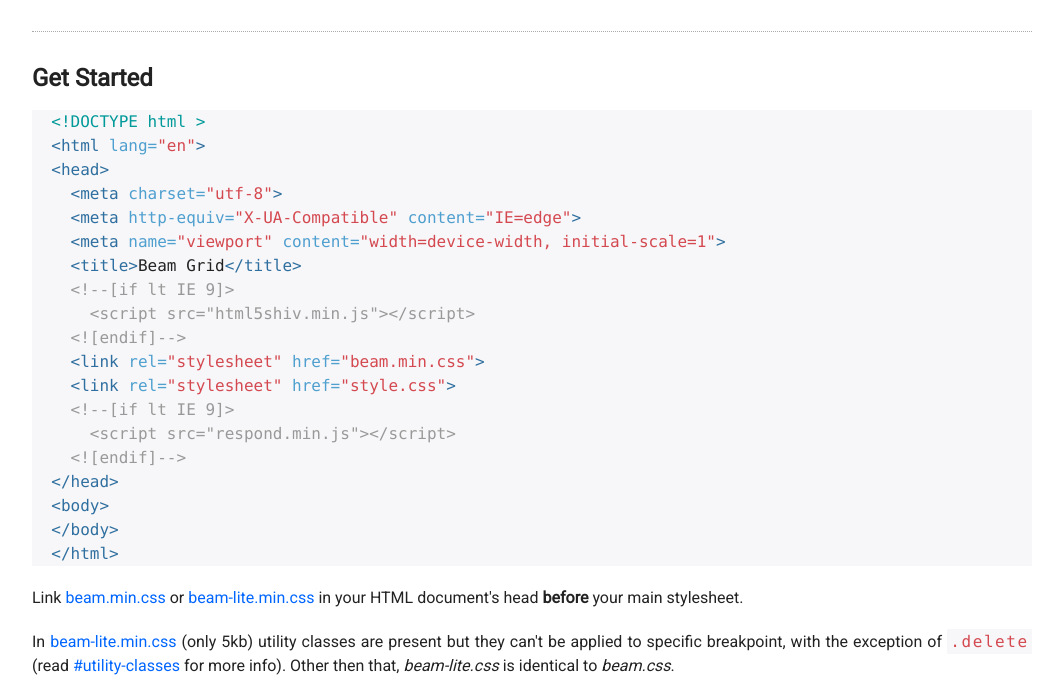
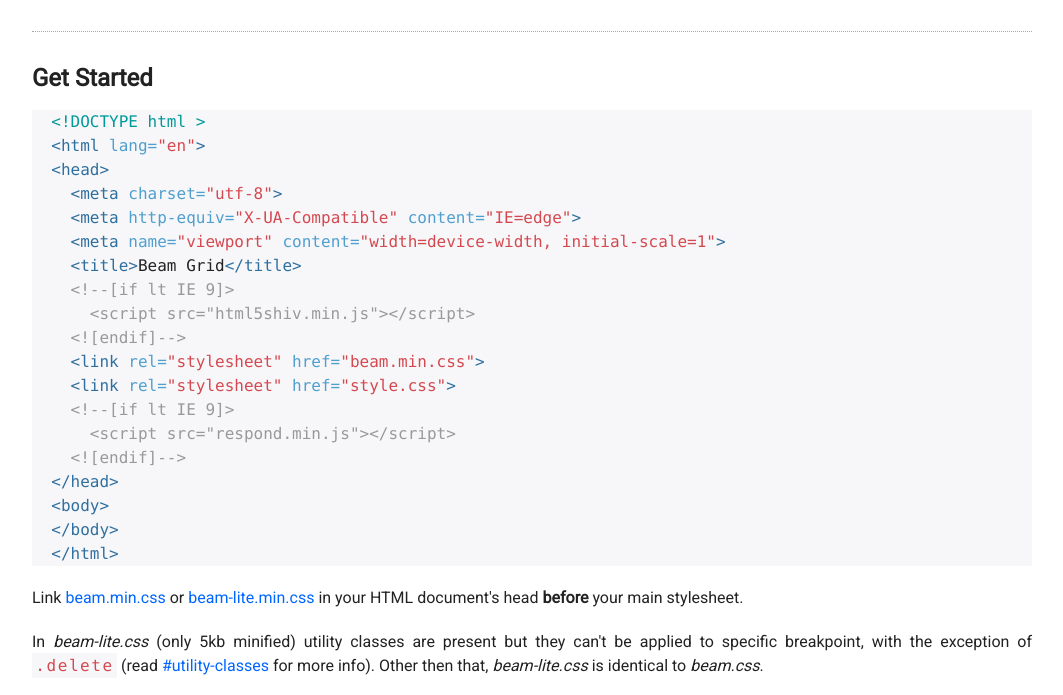
Before and after one commit to pldg/beam, a plain HTML site: page index.html in a window 1280 px wide. Shown: the part 251-946 px from the top of the page, without its empty margins (108-1171 px from the left). Drawn offline with Linux system fonts and the light colour scheme.

Commit message:
Fix typo

```diff
--- a/index.html
+++ b/index.html
@@ -52,7 +52,7 @@
   <span class="code_tag">&lt;/html&gt;</span>  </code></pre>
   <!-- END of CODE -->
         <p>Link <a href="https://cdn.jsdelivr.net/gh/pldg/beam/beam.min.css" target="_blank">beam.min.css</a> or <a href="https://cdn.jsdelivr.net/gh/pldg/beam/beam-lite.min.css" target="_blank">beam-lite.min.css</a> in your HTML document's head <b>before</b> your main stylesheet.</p>
-        <p>In <a href="https://cdn.jsdelivr.net/gh/pldg/beam/beam-lite.min.css" target="_blank">beam-lite.min.css</a> (only 5kb) utility classes are present but they can't be applied to specific breakpoint, with the exception of <code class="code_class-name">.delete</code> (read <a href="#utility-classes">#utility-classes</a> for more info). Other then that, <i>beam-lite.css</i> is identical to <i>beam.css</i>.</p>
+        <p>In <i>beam-lite.css</i> (only 5kb minified) utility classes are present but they can't be applied to specific breakpoint, with the exception of <code class="code_class-name">.delete</code> (read <a href="#utility-classes">#utility-classes</a> for more info). Other then that, <i>beam-lite.css</i> is identical to <i>beam.css</i>.</p>
         <p>You can easily customize both <i>beam-lite.css</i> and <i>beam.css</i> (read the comments inside those files) by adding and removing the code blocks you need.</p>
         <p>Html5shiv polyfill add support of HTML5 elements in IE8. Download <a href="https://github.com/aFarkas/html5shiv/tree/master/dist" target="_blank">html5shiv.min.js</a> and link it <b>before</b> all your stylesheets.</p>
         <p>Respond polyfill add support for media queries in IE8. Download <a href="https://github.com/scottjehl/Respond/tree/master/dest" target="_blank">respond.min.js</a> and link it <b>after</b> all your stylesheets. Respond.js doesn't work with pages viewed via the <code>file://</code> protocol (like when opening a local HTML file), to test responsive features in IE8 view your pages over HTTP(S).</p>
```
Also changed, not shown: README.md.
